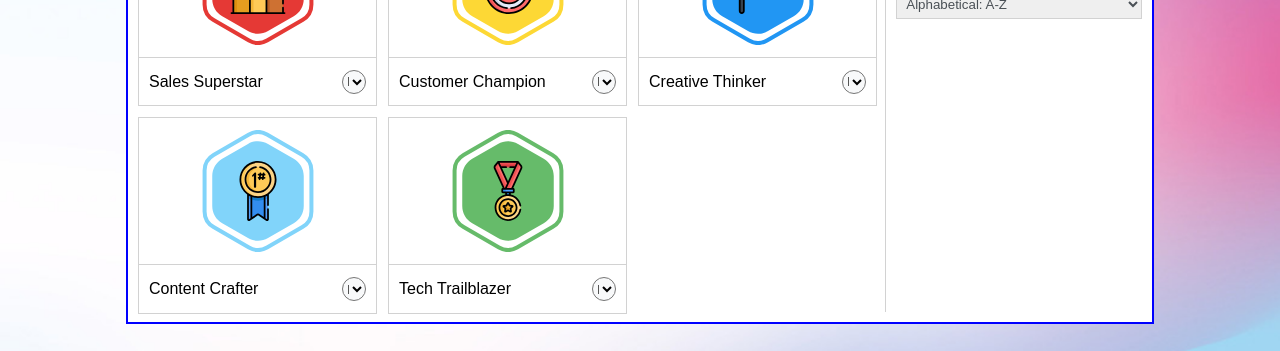
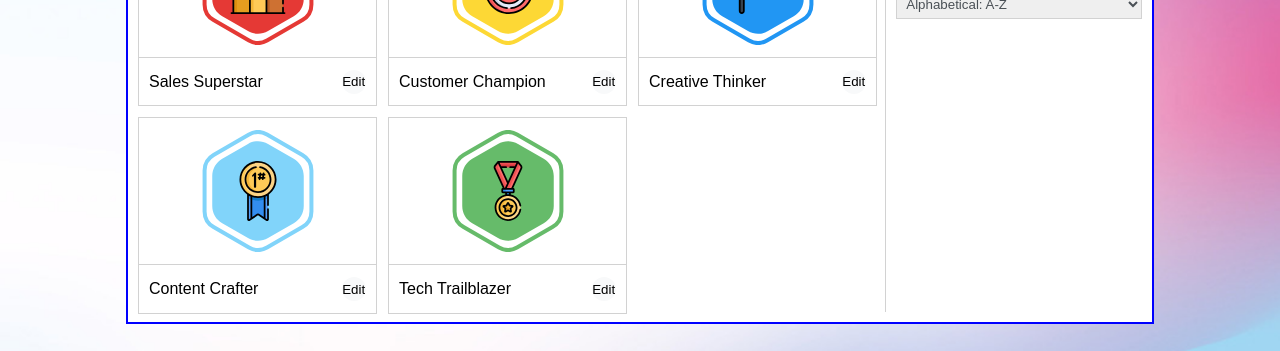
Before and after one commit to leoarthurwall/claromentis-ui, a React (Create React App) app: page / in a window 1280 px wide. Shown: the part 204-555 px from the top of the page. Built offline with nearby package versions, Linux system fonts and the light colour scheme.

Commit message:
added outline: 0 to both dropdowns

```diff
--- a/src/Components/Main/BadgeSection/BadgeComponent/BadgeDropdown/BadgeDropdown.js
+++ b/src/Components/Main/BadgeSection/BadgeComponent/BadgeDropdown/BadgeDropdown.js
@@ -12,11 +12,21 @@ const SelectContainer = styled.select`
   display: flex;
   justify-content: center;
   align-items: center;
-  &:hover{
-    background: #E0E1E2;
+
+  appearance: none;
+  outline: 0;
+
+
+  border: none;
+  cursor: pointer;
+  &:hover {
+    background: #e0e1e2;
   }
 `;
-const Option = styled.option``;
+const Option = styled.option`
+  background: white;
+
+`;
 
 const BadgeDropdown = () => {
   return (
--- a/src/Components/Main/ProfileSection/SortBy/SortBy.js
+++ b/src/Components/Main/ProfileSection/SortBy/SortBy.js
@@ -22,6 +22,8 @@ const Select = styled.select`
   border: 1px solid rgb(210, 210, 210);
   color: #4a5056;
   cursor: pointer;
+  outline: 0;
+
 
 
 `;
```
